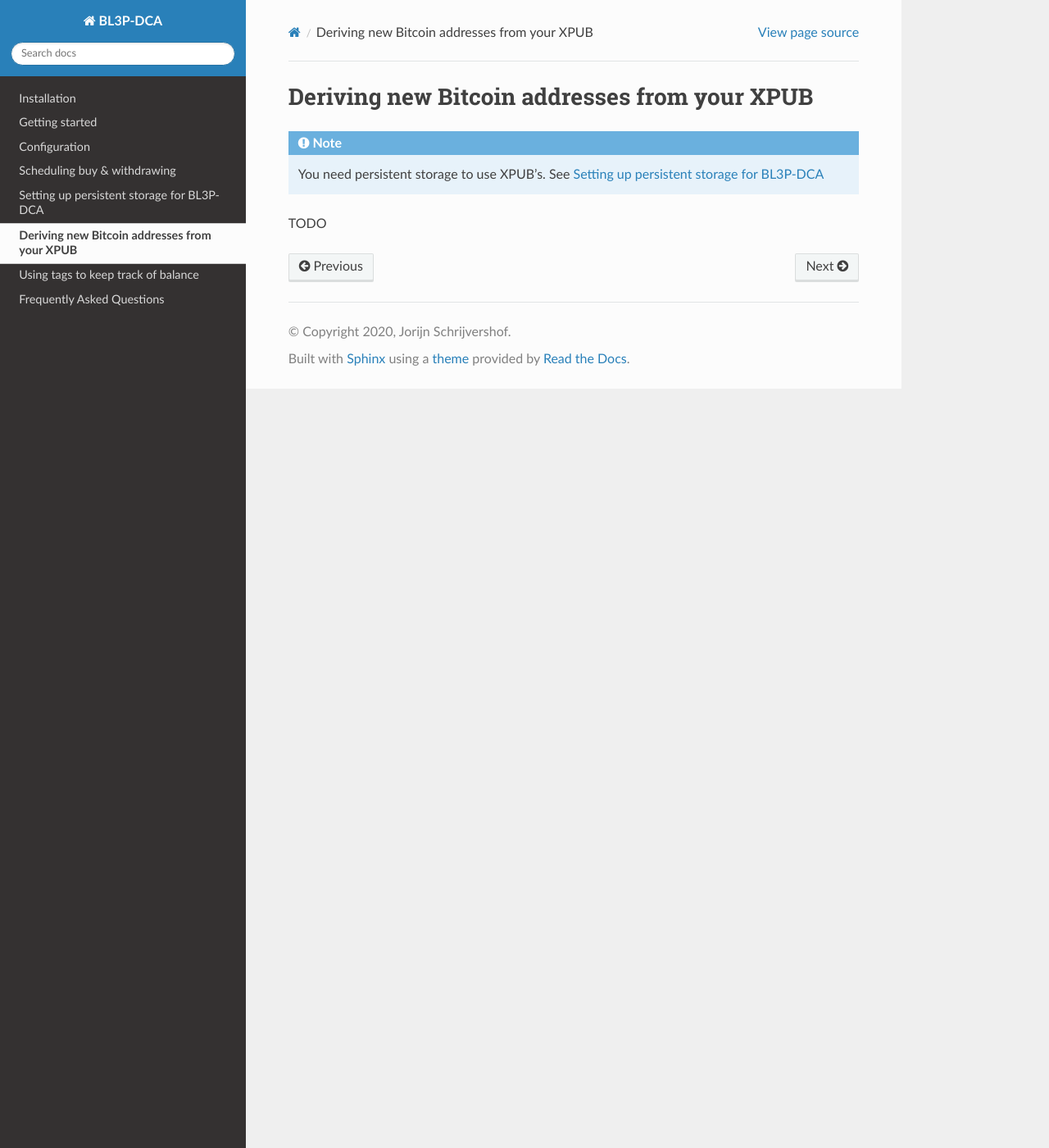
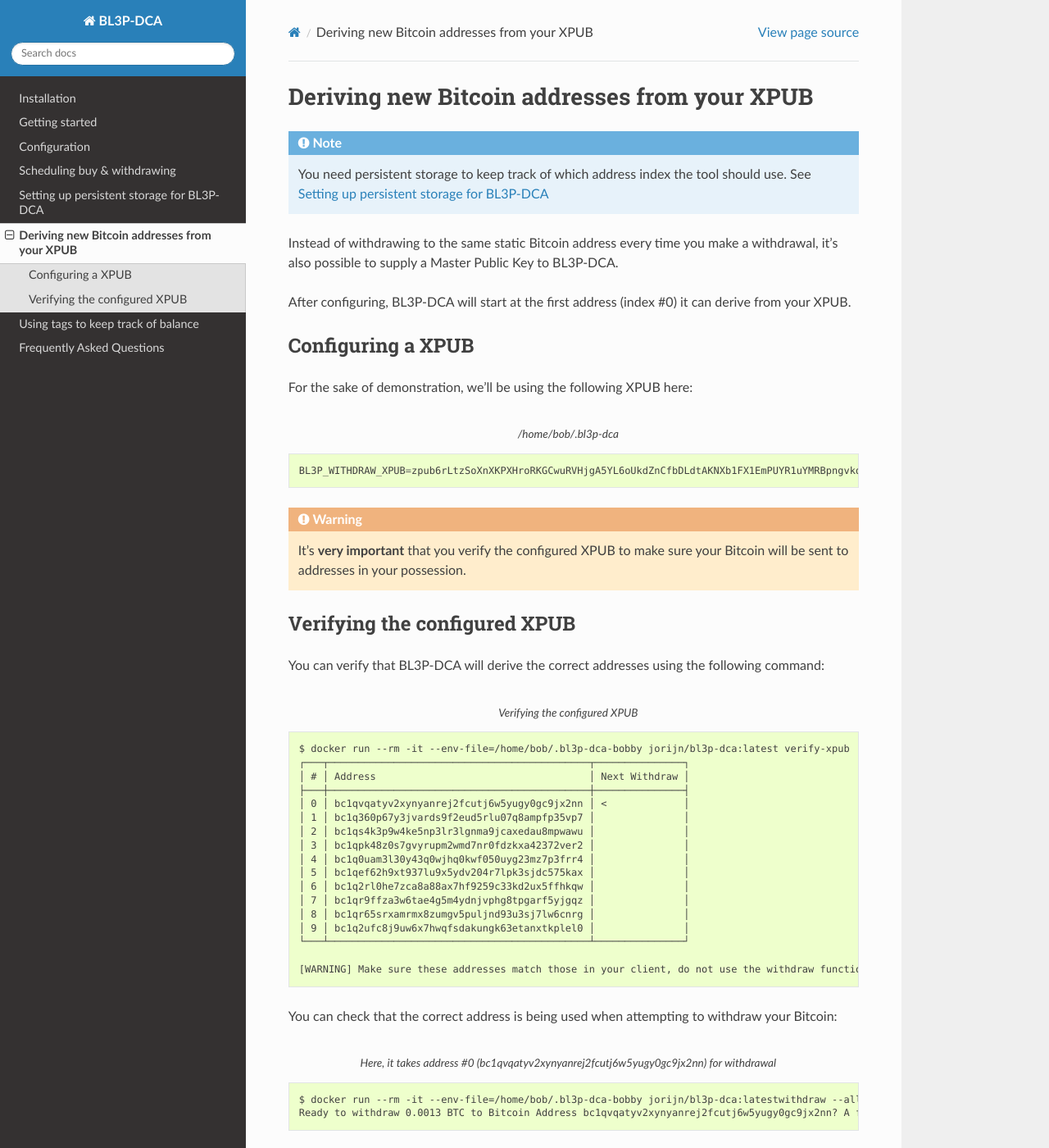
Before and after one commit to jorijn/bitcoin-dca, a Sphinx documentation site: the page built from docs/xpub-withdraw.rst, in a window 1280 px wide and 1400 px high. Shown: the whole window at 82% size. Built offline with Sphinx 7.4.7 and the Read the Docs theme 2.0.0, drawn with Linux system fonts in a browser that asks for light colours; pages that are not in the unit, such as notebooks, are missing from menus; some of the changed text lies outside the part shown.

Commit message:
finalized documentation

```diff
--- a/docs/configuration.rst
+++ b/docs/configuration.rst
@@ -52,6 +52,7 @@
 .. include:: ./includes/finding-home-directory.rst
 
 .. code-block:: bash
+   :caption: /home/username/.bl3p-dca
 
    BL3P_PUBLIC_KEY=....
    BL3P_PRIVATE_KEY=....
@@ -60,6 +61,7 @@
 Now, when running the tool you can use ``--env-file`` like this:
 
 .. code-block:: bash
+   :caption: Providing configuration with Docker's --env-file
 
    $ docker run --rm -it --env-file=/home/username/.bl3p-dca jorijn/bl3p-dca:latest balance
 
--- a/docs/getting-started.rst
+++ b/docs/getting-started.rst
@@ -13,6 +13,7 @@
 Create a new file somewhere that will contain the configuration needed for the tool to operate. If your account is called ``bob`` and your home directory is `/home/bob` lets create a new file in ``/home/bob/.bl3p-dca``:
 
 .. code-block::
+   :caption: /home/bob/.bl3p-dca
 
    BL3P_PRIVATE_KEY=bl3p private key here
    BL3P_PUBLIC_KEY=bl3p identifier key here
@@ -24,6 +25,7 @@
 You can test that it work with:
 
 .. code-block:: bash
+   :caption: Checking the Exchange balance
 
    $ docker run --rm -it --env-file=/home/bob/.bl3p-dca jorijn/bl3p-dca:latest balance
 
--- a/docs/includes/add-user-to-docker-group.rst
+++ b/docs/includes/add-user-to-docker-group.rst
@@ -1,2 +1,2 @@
 .. note::
-    Add your unprivileged user to the correct group to execute Docker commands without root: ``usermod -aG docker ${USER}``. You might need to log out & log back in for this to take effect. An alternative would be to run the command prefixed with ``sudo``.
+    Add your unprivileged user to the correct group to execute Docker commands without root: ``$ sudo usermod -aG docker ${USER}``. You might need to log out & log back in for this to take effect.
--- a/docs/includes/cron-examples.rst
+++ b/docs/includes/cron-examples.rst
@@ -3,6 +3,7 @@
 Since it's best to use absolute paths in crontabs, we'll be using ``$(command -v docker)`` to have it automatically determined for you.
 
 .. code-block:: bash
+   :caption: Finding out where Docker is located
 
    $ command -v docker
      -> /usr/bin/docker
--- a/docs/persistent-storage.rst
+++ b/docs/persistent-storage.rst
@@ -30,5 +30,6 @@
 Now, when running this tool you need to mount the new storage directory onto the container using argument ``-v /home/bob/applications/bl3p-dca:/var/storage``. A typical command could look like this:
 
 .. code-block:: bash
+   :caption: Running withdraw with a persistent storage directory
 
    $ docker run --rm -it --env-file=/home/bob/.bl3p-dca -v /home/bob/applications/bl3p-dca:/var/storage jorijn/bl3p-dca:latest withdraw --all
--- a/docs/xpub-withdraw.rst
+++ b/docs/xpub-withdraw.rst
@@ -4,6 +4,56 @@
 =============================================
 
 .. note::
-   You need persistent storage to use XPUB's. See :ref:`persistent-storage`
+   You need persistent storage to keep track of which address index the tool should use. See :ref:`persistent-storage`
 
-TODO
+Instead of withdrawing to the same static Bitcoin address every time you make a withdrawal, it's also possible to supply a Master Public Key to BL3P-DCA.
+
+After configuring, BL3P-DCA will start at the first address (index #0) it can derive from your XPUB.
+
+Configuring a XPUB
+------------------
+For the sake of demonstration, we'll be using the following XPUB here:
+
+.. code-block::
+   :caption: /home/bob/.bl3p-dca
+
+   BL3P_WITHDRAW_XPUB=zpub6rLtzSoXnXKPXHroRKGCwuRVHjgA5YL6oUkdZnCfbDLdtAKNXb1FX1EmPUYR1uYMRBpngvkdJwxqhLvM46trRy5MRb7oYdSLbb4w5VC4i3z
+
+.. warning::
+   It's **very important** that you verify the configured XPUB to make sure your Bitcoin will be sent to addresses in your possession.
+
+Verifying the configured XPUB
+-----------------------------
+
+You can verify that BL3P-DCA will derive the correct addresses using the following command:
+
+.. code-block::
+   :caption: Verifying the configured XPUB
+
+   $ docker run --rm -it --env-file=/home/bob/.bl3p-dca-bobby jorijn/bl3p-dca:latest verify-xpub
+   ┌───┬────────────────────────────────────────────┬───────────────┐
+   │ # │ Address                                    │ Next Withdraw │
+   ├───┼────────────────────────────────────────────┼───────────────┤
+   │ 0 │ bc1qvqatyv2xynyanrej2fcutj6w5yugy0gc9jx2nn │ <             │
+   │ 1 │ bc1q360p67y3jvards9f2eud5rlu07q8ampfp35vp7 │               │
+   │ 2 │ bc1qs4k3p9w4ke5np3lr3lgnma9jcaxedau8mpwawu │               │
+   │ 3 │ bc1qpk48z0s7gvyrupm2wmd7nr0fdzkxa42372ver2 │               │
+   │ 4 │ bc1q0uam3l30y43q0wjhq0kwf050uyg23mz7p3frr4 │               │
+   │ 5 │ bc1qef62h9xt937lu9x5ydv204r7lpk3sjdc575kax │               │
+   │ 6 │ bc1q2rl0he7zca8a88ax7hf9259c33kd2ux5ffhkqw │               │
+   │ 7 │ bc1qr9ffza3w6tae4g5m4ydnjvphg8tpgarf5yjgqz │               │
+   │ 8 │ bc1qr65srxamrmx8zumgv5puljnd93u3sj7lw6cnrg │               │
+   │ 9 │ bc1q2ufc8j9uw6x7hwqfsdakungk63etanxtkplel0 │               │
+   └───┴────────────────────────────────────────────┴───────────────┘
+
+   [WARNING] Make sure these addresses match those in your client, do not use the withdraw function is they do not.
+
+You can check that the correct address is being used when attempting to withdraw your Bitcoin:
+
+.. code-block::
+   :caption: Here, it takes address #0 (bc1qvqatyv2xynyanrej2fcutj6w5yugy0gc9jx2nn) for withdrawal
+
+   $ docker run --rm -it --env-file=/home/bob/.bl3p-dca-bobby jorijn/bl3p-dca:latestwithdraw --all
+   Ready to withdraw 0.0013 BTC to Bitcoin Address bc1qvqatyv2xynyanrej2fcutj6w5yugy0gc9jx2nn? A fee of 0.0003 will be taken as withdraw fee. (yes/no) [no]:
+
+After successful withdrawal, the tool will increase the inner index and use address #1 the next time a withdrawal is being made.
```
Also changed, not shown: other parts of docs/configuration.rst (+1 -0 lines).
